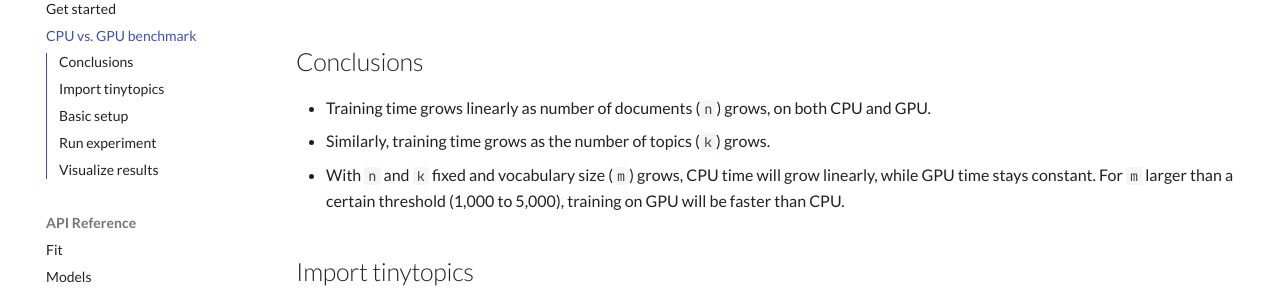
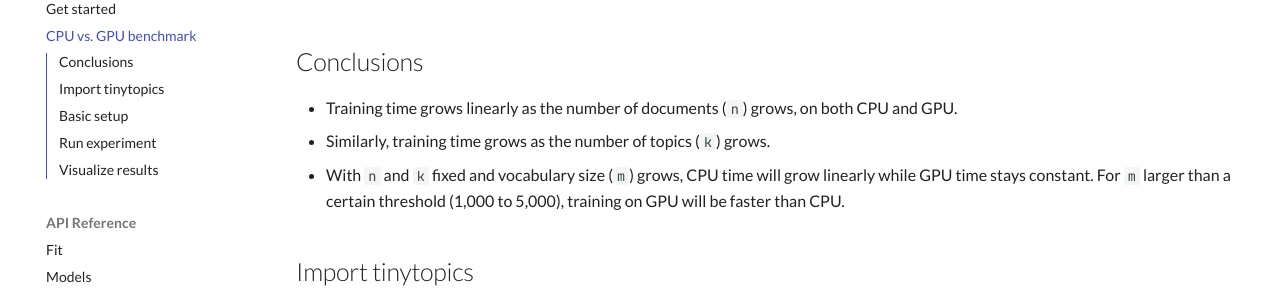
Before and after one commit to nanxstats/tinytopics, an MkDocs documentation site: the page built from docs/articles/benchmark.md, in a window 1280 px wide and 900 px high, scrolled down 515 px. Shown: the part 162-453 px from the top of the window. Built offline with MkDocs 1.6.1 and Material for MkDocs 9.7.7, drawn with Linux system fonts in a browser that asks for light colours; comment, search, counter and statistics services are not loaded.

Commit message:
Improve text

```diff
--- a/docs/articles/benchmark.md
+++ b/docs/articles/benchmark.md
@@ -28,11 +28,11 @@ Experiment environment:
 
 ## Conclusions
 
-- Training time grows linearly as number of documents (`n`) grows, on
-  both CPU and GPU.
+- Training time grows linearly as the number of documents (`n`) grows,
+  on both CPU and GPU.
 - Similarly, training time grows as the number of topics (`k`) grows.
 - With `n` and `k` fixed and vocabulary size (`m`) grows, CPU time will
-  grow linearly, while GPU time stays constant. For `m` larger than a
+  grow linearly while GPU time stays constant. For `m` larger than a
   certain threshold (1,000 to 5,000), training on GPU will be faster
   than CPU.
 
--- a/docs/articles/benchmark.qmd
+++ b/docs/articles/benchmark.qmd
@@ -30,10 +30,10 @@ Experiment environment:
 
 ## Conclusions
 
-- Training time grows linearly as number of documents (`n`) grows, on both CPU and GPU.
+- Training time grows linearly as the number of documents (`n`) grows, on both CPU and GPU.
 - Similarly, training time grows as the number of topics (`k`) grows.
 - With `n` and `k` fixed and vocabulary size (`m`) grows,
-  CPU time will grow linearly, while GPU time stays constant.
+  CPU time will grow linearly while GPU time stays constant.
   For `m` larger than a certain threshold (1,000 to 5,000),
   training on GPU will be faster than CPU.
 
```
Also changed, not shown: docs/articles/get-started.md (+7 -6 lines), docs/articles/get-started.qmd (+5 -6 lines), 2 other files.
